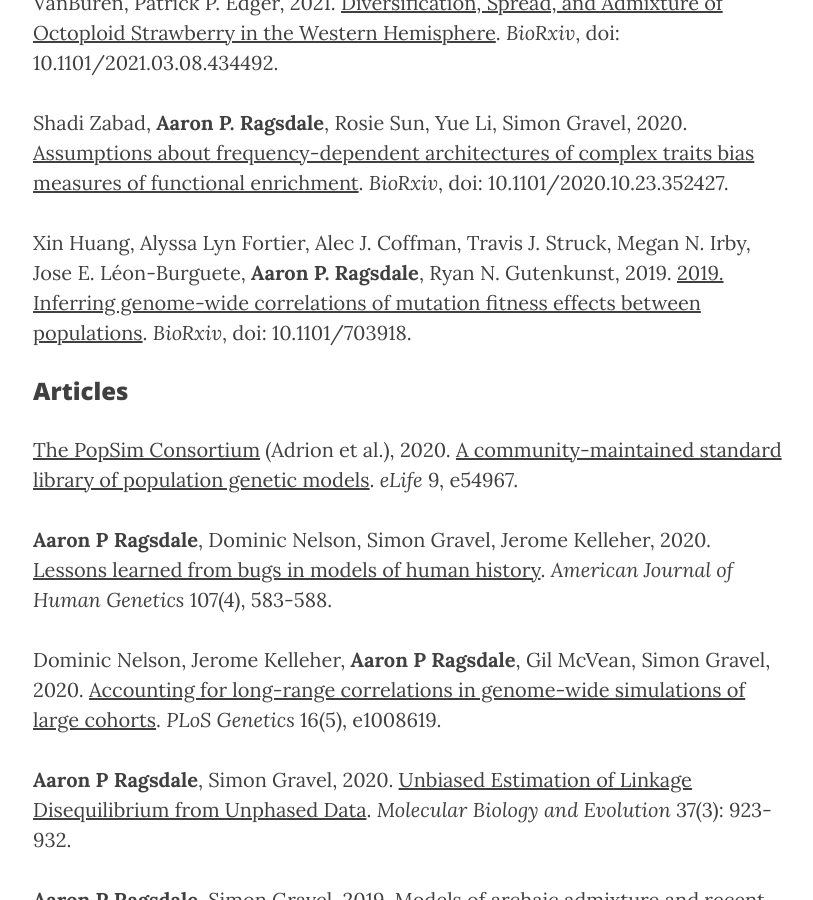
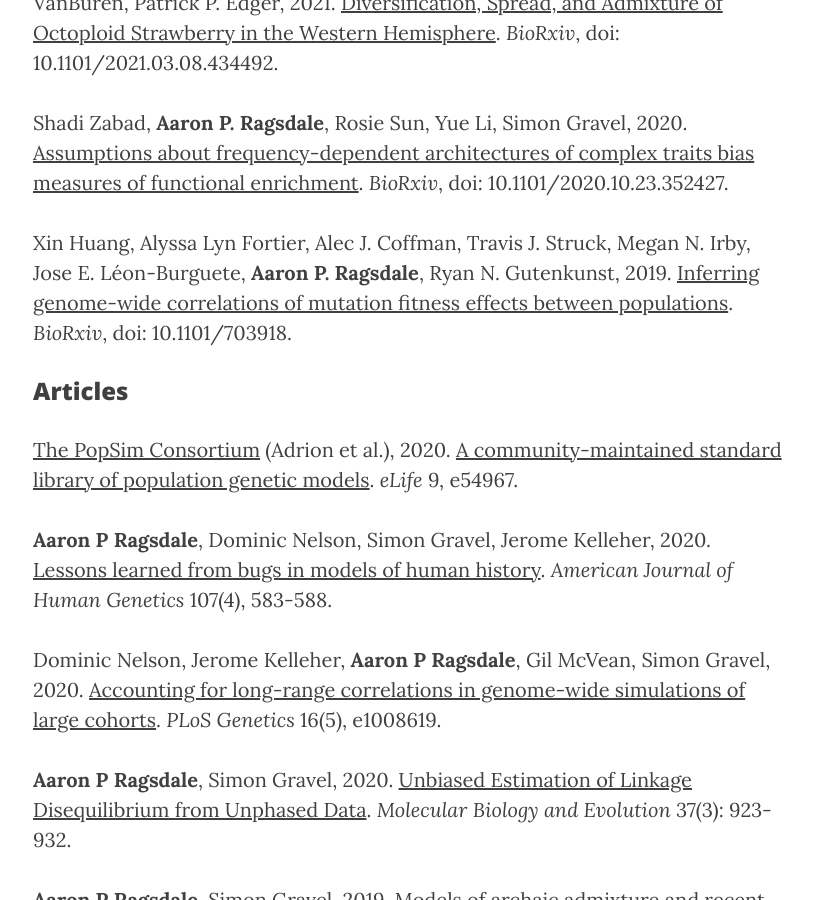
Before and after one commit to apragsdale/apragsdale.github.io, a Jekyll site: the page built from 3_publications.md, in a window 1280 px wide and 900 px high, scrolled down 680 px. Shown: the whole window, without its empty margins (232-1045 px from the left). Built offline with Jekyll 4.4.1, drawn with Linux system fonts in a browser that asks for light colours; nearby versions of some CDN libraries.

Commit message:
fix another link

```diff
--- a/3_publications.md
+++ b/3_publications.md
@@ -18,7 +18,7 @@
 *BioRxiv*, doi: 10.1101/2020.10.23.352427.
 
 Xin Huang, Alyssa Lyn Fortier, Alec J. Coffman, Travis J. Struck, Megan N. Irby, Jose E. Léon-Burguete, **Aaron P. Ragsdale**, Ryan N. Gutenkunst, 2019.
-[2019. Inferring genome-wide correlations of mutation fitness effects between populations](https://doi.org/10.1101/703918v2).
+[Inferring genome-wide correlations of mutation fitness effects between populations](https://www.biorxiv.org/content/10.1101/703918v2).
 *BioRxiv*, doi: 10.1101/703918.
 
 ### Articles
```
